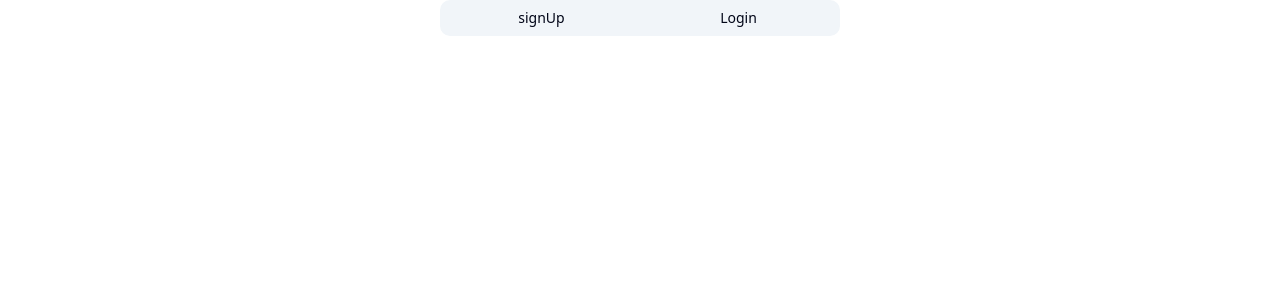
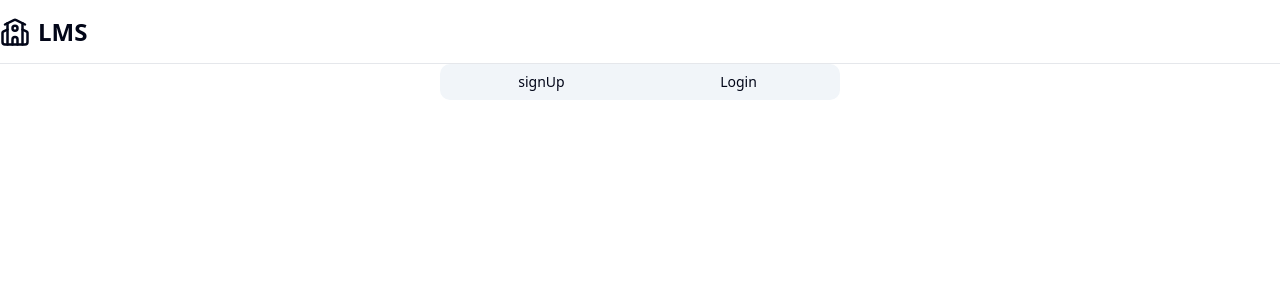
Before and after one commit to Prasun2004/College_Project, a React (Vite) app in the folder client/: page / in a window 1280 px wide. Shown: the top 300 px of the page. Built offline with nearby package versions, Linux system fonts and the light colour scheme.

Commit message:
navbar add

```diff
--- a/client/src/App.jsx
+++ b/client/src/App.jsx
@@ -3,12 +3,14 @@
 import viteLogo from '/vite.svg'
 import './App.css'
 import { Login } from './pages/Login'
+import Navbar from './components/Navbar'
 
 function App() {
   const [count, setCount] = useState(0)
 
   return (
     <main>
+      <Navbar/>
       <Login/>
     </main>
   )
--- /dev/null
+++ b/client/src/components/Navbar.jsx
@@ -0,0 +1,15 @@
+import { School } from 'lucide-react'
+import React from 'react'
+
+export default function Navbar() {
+  return (
+    <div className='h-16 dark:bg-[#0A0A0A] bg-white border-b dark:border-b-gray-800 border-b-gray-200 fixed top-0 left-0 right-0 duration-300 z-index-10'>
+       <div className='max-w-7xl mx-auto hidden md:flex justify-between items-center gap-10 h-full'>
+        <div className='flex items-center gap-2'>
+        <School size={"30"}/>
+        <h1 className='hidden md:block font-extrabold text-2xl'>LMS</h1>
+        </div>
+       </div>
+    </div>
+  )
+}
--- a/client/src/pages/Login.jsx
+++ b/client/src/pages/Login.jsx
@@ -86,7 +86,7 @@
   },[loginLoading,registerLoading,loginData,registerData,loginError,registerError]);
 
   return (
-    <div className="flex items-center w-full justify-center align-center">
+    <div className="flex items-center w-full justify-center align-center mt-16">
       <Tabs defaultValue="account" className="w-[400px]">
         <TabsList className="grid w-full grid-cols-2">
           <TabsTrigger value="signup">signUp</TabsTrigger>
```
